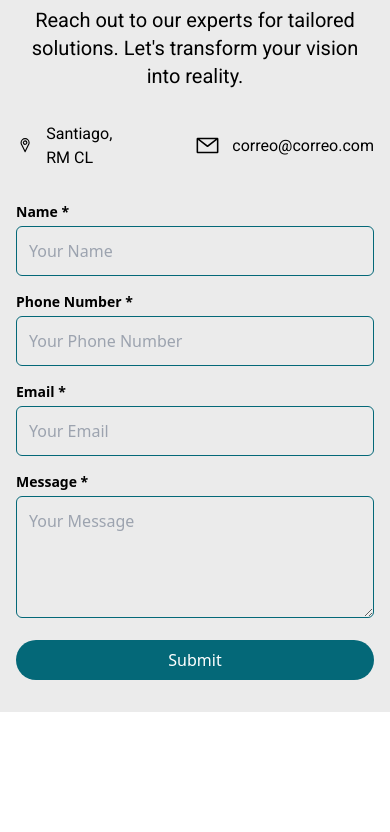
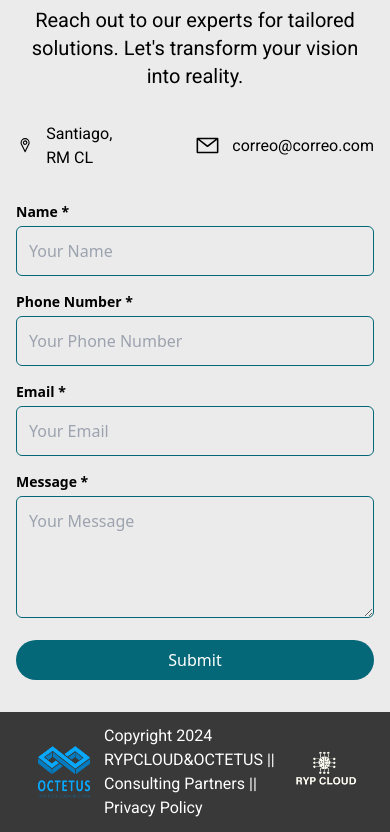
Before and after one commit to AlexisMartinez98/rypcloudAndOctetus, a React (Vite) app: page / in a window 390 px wide. Shown: the part 2870-3702 px from the top of the page. Before the commit the page ends 3582 px from the top, so only its background shows below. Built offline with nearby package versions, Linux system fonts and the light colour scheme.

Commit message:
add footer and links from navbar

```diff
--- a/index.html
+++ b/index.html
@@ -2,13 +2,13 @@
 <html lang="en">
   <head>
     <meta charset="UTF-8" />
-    <link rel="icon" type="image/svg+xml" href="/vite.svg" />
+    <link rel="icon" type="image/svg+xml" href="./src/assets/Logo-Octetus.png" />
     <meta name="viewport" content="width=device-width, initial-scale=1.0" />
     <!-- Fonts -->
     <link rel="preconnect" href="https://fonts.googleapis.com">
 <link rel="preconnect" href="https://fonts.gstatic.com" crossorigin>
 <link href="https://fonts.googleapis.com/css2?family=Roboto:ital,wght@0,100;0,300;0,400;0,500;0,700;0,900;1,100;1,300;1,400;1,500;1,700;1,900&display=swap" rel="stylesheet">
-    <title>Vite + React</title>
+    <title>RYP Cloud & Octetus</title>
   </head>
   <body>
     <div id="root"></div>
--- a/src/App.jsx
+++ b/src/App.jsx
@@ -3,6 +3,7 @@ import About from "./components/About";
 import Services from "./components/Services";
 import Home from "./components/Home";
 import ContactForm from "./components/ContactForm";
+import Footer from "./components/Footer";
 
 function App() {
   return (
@@ -12,6 +13,7 @@ function App() {
       <About />
       <Services />
       <ContactForm />
+      <Footer/>
     </>
   );
 }
--- a/src/components/About.jsx
+++ b/src/components/About.jsx
@@ -4,8 +4,8 @@ import innovative from "../assets/innovative software solutions.png";
 const About = () => {
   const {t} = useTranslation()
   return (
-    <div className=" roboto-regular bg-[#393939] px-4 py-8 text-white flex flex-col md:px-16 md:bg-[#EBEBEB] md:text-black">
-      <div className="  m-2 shadow-custom-b roboto-medium lg:mx-48  ">
+    <div id="about" className=" roboto-regular bg-[#393939] px-4 py-8 text-white flex flex-col md:px-16 lg:px-0 md:bg-[#EBEBEB] md:text-black">
+      <div className=" md:my-10 m-2 shadow-custom-b roboto-medium lg:mx-10 xl:mx-48  ">
         <h1 className=" text-2xl text-end md:text-3xl lg:text-4xl">
         {t("about.title")}
         </h1>
--- a/src/components/ContactForm.jsx
+++ b/src/components/ContactForm.jsx
@@ -1,4 +1,4 @@
-import React, { useState } from "react";
+import  { useState } from "react";
 import { VscLocation, VscMail } from "react-icons/vsc";
 
 const ContactForm = () => {
@@ -23,7 +23,7 @@ const ContactForm = () => {
   };
 
   return (
-    <div className="max-w-full mx-auto px-4 py-8 bg-[#EBEBEB]">
+    <div id="contact" className="max-w-full mx-auto px-4 py-8 bg-[#EBEBEB]">
       <div className="text-center mb-8">
         <h1 className="text-4xl roboto-black mb-2">
           We're here to help you succeed
--- /dev/null
+++ b/src/components/Footer.jsx
@@ -0,0 +1,18 @@
+import octetus from "../assets/Logo-Octetus.png";
+import rypCloud from "../assets/Logo-rypCloud.png";
+
+const Footer = () => {
+  return (
+    <div className="bg-[#393939] flex justify-between py-3 px-6 items-center roboto-regular">
+      <img className="w-20 h-20" src={octetus} alt="Octetus" />
+
+      <h2 className="text-white ">
+        Copyright 2024 RYPCLOUD&OCTETUS || Consulting Partners || Privacy Policy
+      </h2>
+
+      <img className="w-20 h-20" src={rypCloud} alt="RYP Cloud" />
+    </div>
+  );
+};
+
+export default Footer;
--- a/src/components/Home.jsx
+++ b/src/components/Home.jsx
@@ -5,7 +5,7 @@ import { useTranslation } from "react-i18next";
 const Home = () => {
   const {t} = useTranslation()
   return (
-    <div
+    <div id="home"
       className="relative h-screen bg-cover bg-center flex items-center gradient-mask"
       style={{
         backgroundImage: `url('https://cdn.b12.io/client_media/fvoatBts/045fbb24-6d45-11ef-b7d1-0242ac110002-jpg-hero_image.jpeg')`,
--- a/src/components/Services.jsx
+++ b/src/components/Services.jsx
@@ -5,7 +5,7 @@ import { useTranslation } from "react-i18next";
 const Services = () => {
   const { t } = useTranslation();
   return (
-    <div className="roboto-regular px-6 py-8 flex flex-col md:px-16 lg:px-0">
+    <div id="services" className="roboto-regular px-6 py-8 flex flex-col md:px-16 lg:px-0">
       <div className="shadow-custom-b roboto-medium lg:mx-10 xl:mx-48">
         <h1 className="text-2xl md:text-3xl lg:text-4xl roboto-bold">
         {t("services.title")}
@@ -46,7 +46,7 @@ const Services = () => {
         </div>
       </div>
 
-      <div className="flex flex-col items-center p-4 lg:mx-48">
+      <div className="flex flex-col items-center p-4 lg:mx-48 md:mt-20">
         <p className="roboto-bold mb-4 text-xl lg:text-2xl">
         {t("services.tailored_services")}
         </p>
```
